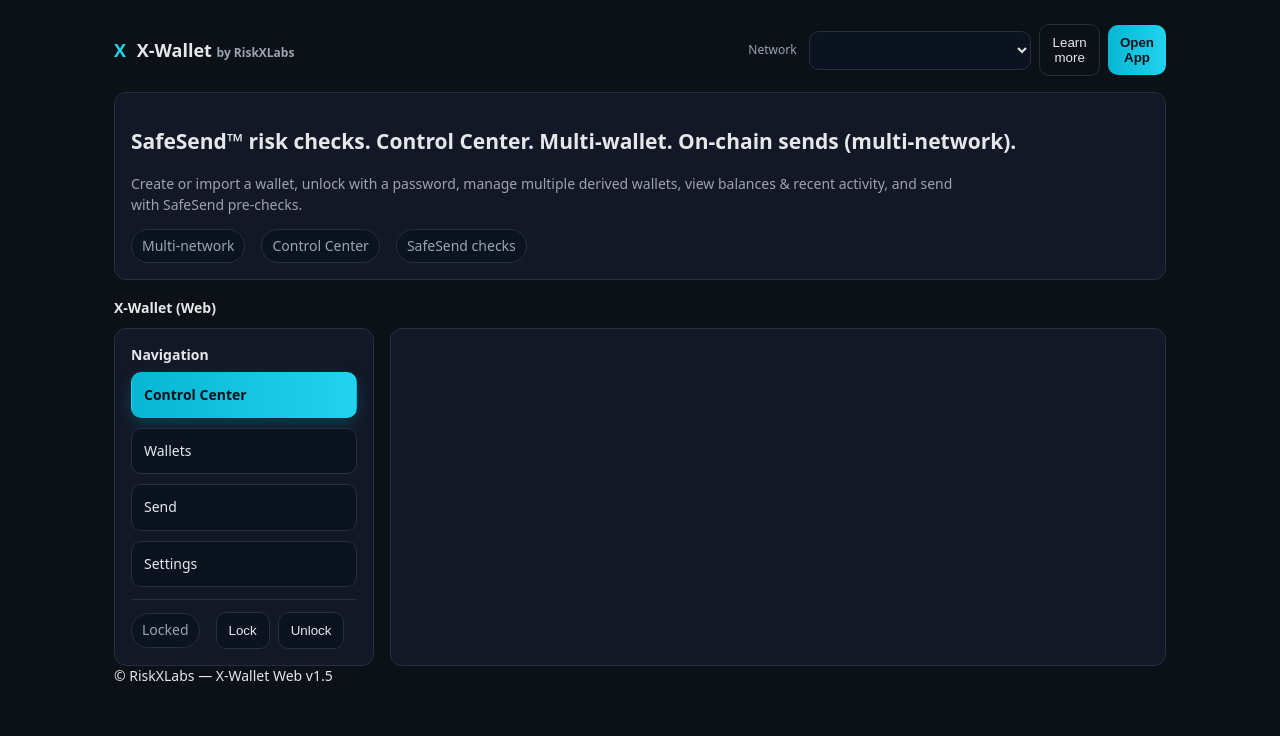
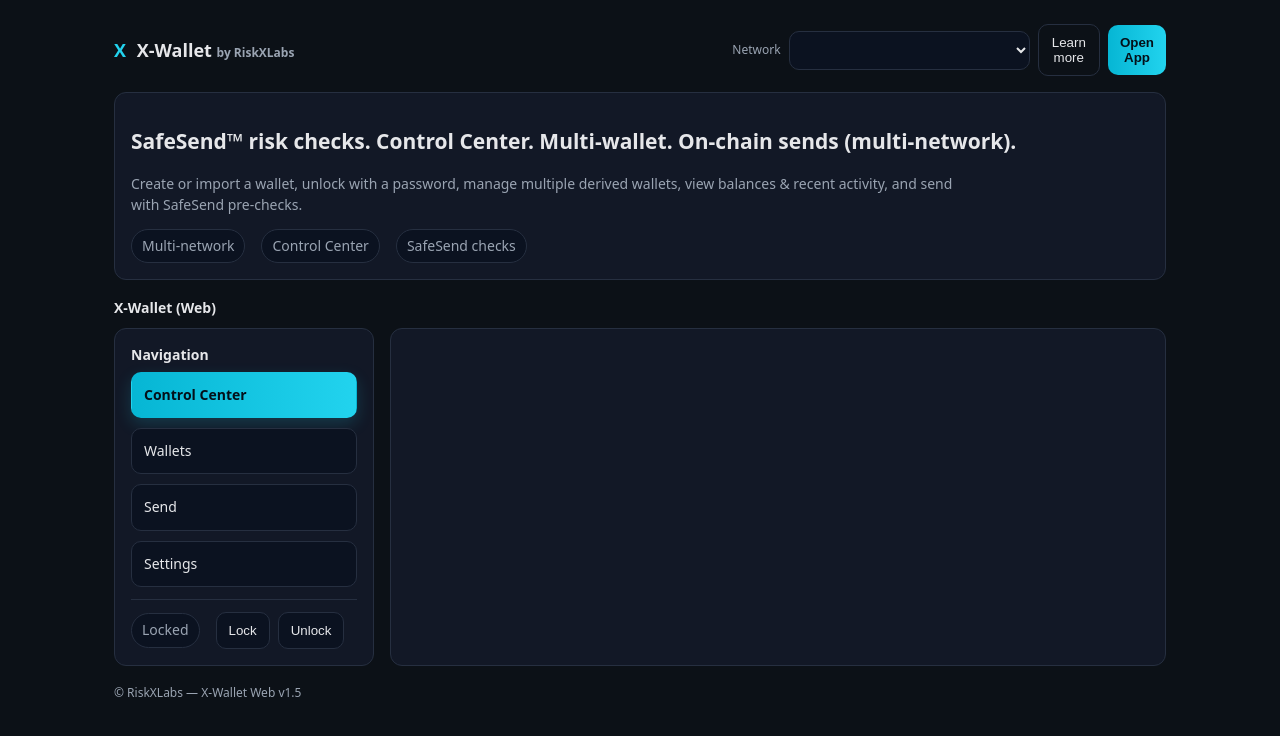
Before and after one commit to agethejedi/Xwallet1.5, a plain HTML site: page index.html in a window 1280 px wide. Drawn offline with Linux system fonts and the light colour scheme.

Commit message:
Update index.html

```diff
--- a/index.html
+++ b/index.html
@@ -18,23 +18,18 @@
           frame-ancestors 'none';
         ">
 
-  <!-- Your existing stylesheet (keeps v1.4 aesthetic) -->
   <link rel="stylesheet" href="css/styles.css" />
 </head>
 <body>
   <div class="container">
     <!-- Top nav / brand -->
-    <div class="nav" style="display:flex;align-items:center;justify-content:space-between;margin-bottom:16px">
+    <div class="nav">
       <div class="brand">
-        <span class="x" style="color:#22d3ee;margin-right:6px">X</span>
-        X-Wallet <span class="small">by RiskXLabs</span>
+        <span class="x">X</span> X-Wallet <span class="small">by RiskXLabs</span>
       </div>
-      <div class="cta" style="display:flex;align-items:center;gap:8px">
-        <!-- Network selector -->
-        <label for="networkSelect" class="small" style="margin-right:4px">Network</label>
-        <select id="networkSelect" style="min-width:160px">
-          <!-- app.js fills and selects current -->
-        </select>
+      <div class="cta flex">
+        <label for="networkSelect" class="small">Network</label>
+        <select id="networkSelect" style="min-width:180px"></select>
         <button class="btn ghost" id="ctaLearn">Learn more</button>
         <button class="btn primary" id="ctaApp">Open App</button>
       </div>
@@ -56,7 +51,7 @@
       </div>
     </section>
 
-    <!-- App shell (v1.4 layout) -->
+    <!-- App shell -->
     <section class="app">
       <div class="section-title">X-Wallet (Web)</div>
       <div class="app-grid">
@@ -80,7 +75,7 @@
       </div>
     </section>
 
-    <footer class="footer">© RiskXLabs — X-Wallet Web v1.5</footer>
+    <footer class="small" style="margin-top:18px;color:var(--muted)">© RiskXLabs — X-Wallet Web v1.5</footer>
   </div>
 
   <!-- Lock modal -->
```
